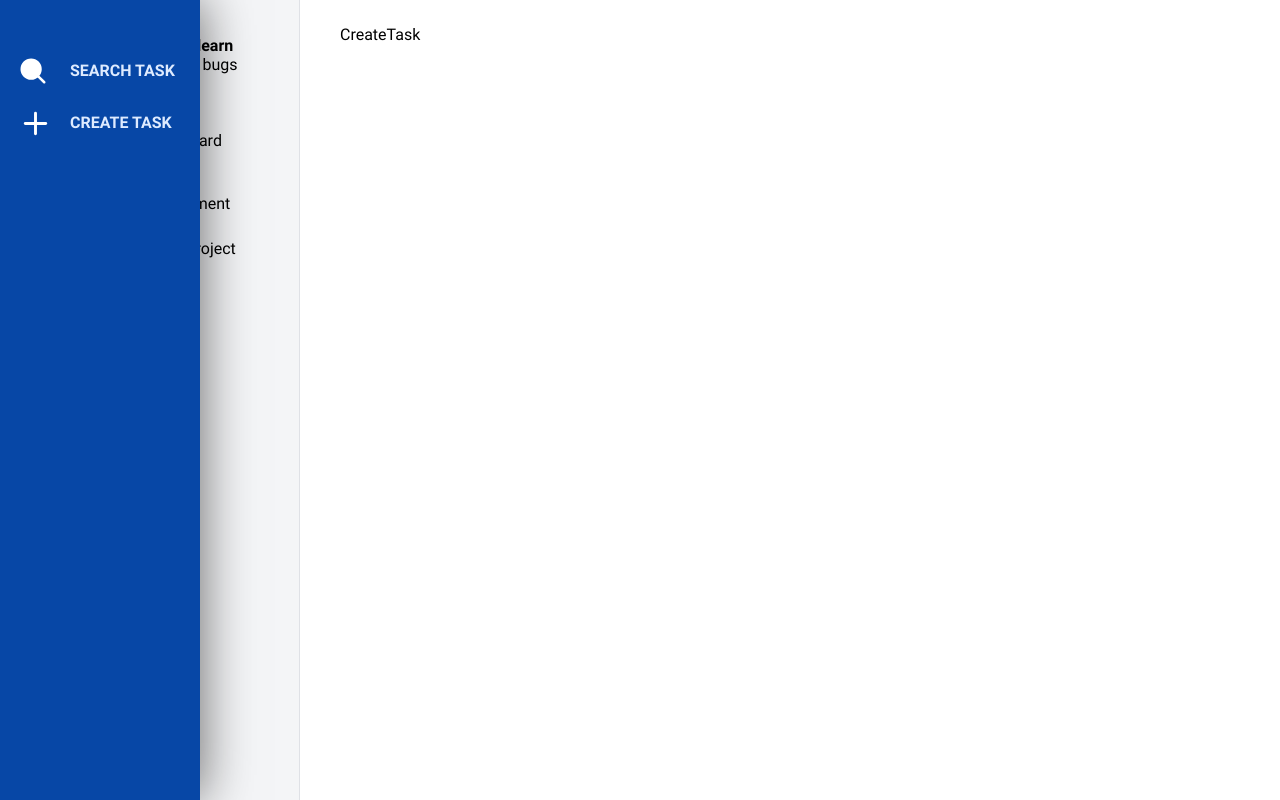
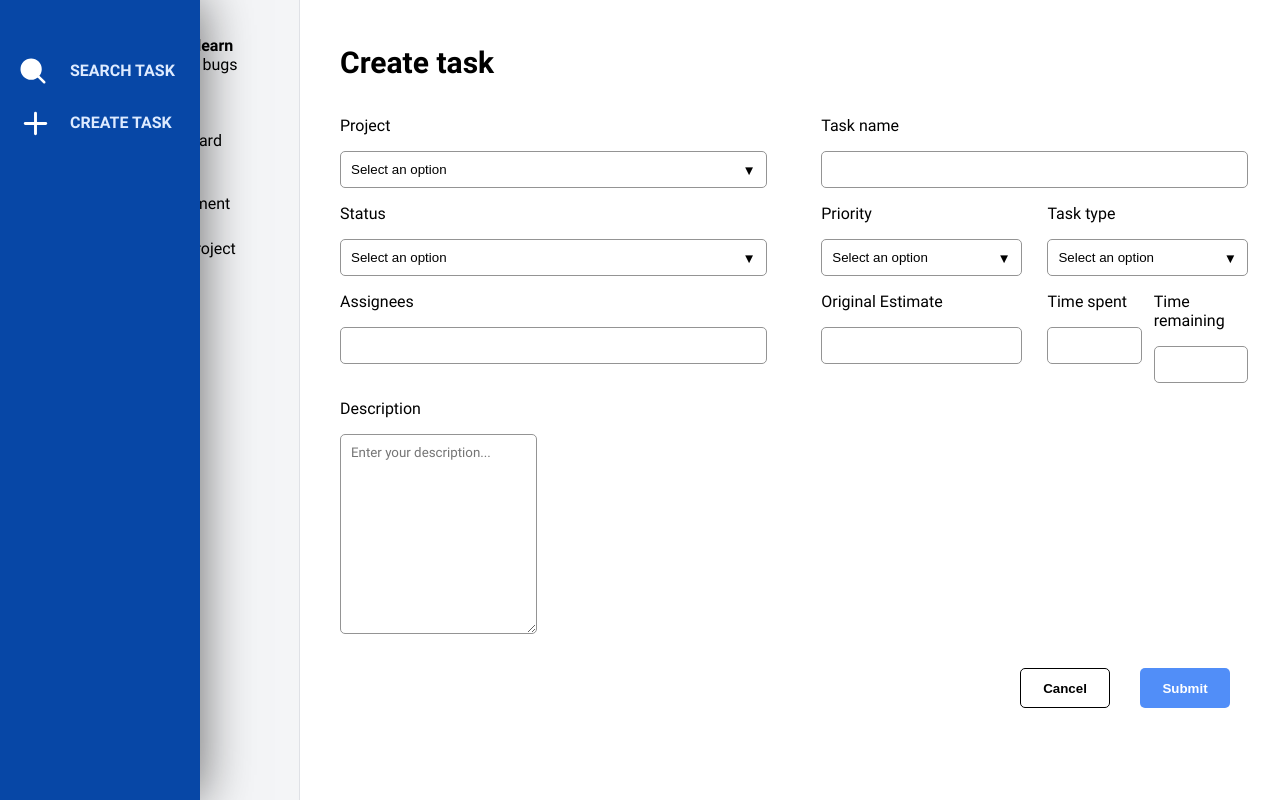
Before and after one commit to nhaty7400/jira-project, a React (Vite) app: page /createTask in a window 1280 px wide. Built offline with nearby package versions, Linux system fonts and the light colour scheme; grey boxes are pictures that could not be loaded.

Commit message:
create task layout done

```diff
--- /dev/null
+++ b/src/components/dropdown/dropdown.module.scss
@@ -0,0 +1,40 @@
+
+  .dropdown-content {
+    display: block;
+    position: absolute;
+    background-color: white;
+    width: 100%;
+    box-shadow: 0 0.8rem 1.6rem 0 rgba(0, 0, 0, 0.2);
+  }
+
+  .dropdown-content a {
+    padding: 12px 16px;
+    text-decoration: none;
+    display: block;
+    color: #333;
+  }
+
+  .dropdown-content a:hover {
+    background-color: #f1f1f1;
+  }
+
+  .input-with-arrow {
+    padding: 1rem 3rem 1rem 1rem;
+    text-align: left;
+    background-color: white;
+    border: 0.1rem solid #949494;
+    border-radius: 0.5rem;
+    position: relative;
+    display: inline-block;
+    width: 100%;
+  }
+
+  .input-with-arrow::after {
+    content: "\25bc";
+    position: absolute;
+    color:black;
+    top: 50%;
+    right: 1rem;
+    transform: translateY(-50%);
+    pointer-events: none;
+  }
--- /dev/null
+++ b/src/components/dropdown/dropdown.tsx
@@ -0,0 +1,41 @@
+import React, { useState } from 'react';
+import css from "./dropdown.module.scss";
+
+interface DropdownProps {
+  options: string[];
+  onSelect: (selectedOption: string) => void; // Callback for handling selection
+}
+
+const Dropdown: React.FC<DropdownProps> = ({ options, onSelect }) => {
+  const [selectedValue, setSelectedValue] = useState<string | null>(null);
+  const [isOpen, setIsOpen] = useState(false);
+
+  const toggleDropdown = (event: React.MouseEvent<HTMLButtonElement>) => {
+    event.preventDefault();
+    setIsOpen(prevIsOpen => !prevIsOpen);
+  };
+
+
+  const handleOptionClick = (option: string) => {
+    setSelectedValue(option);
+    onSelect(option); // Call the provided callback with the selected option
+    setIsOpen(false);
+  };
+
+  return (
+    <div className={css["dropdown"]}>
+      <button className={css["input-with-arrow"]} onClick={(event) => toggleDropdown(event)}>{selectedValue ? selectedValue : 'Select an option'}</button>
+      {isOpen && (
+        <div className={css["dropdown-content"]}>
+          {options.map((option, index) => (
+            <a key={index} href="#" onClick={() => handleOptionClick(option)}>
+              {option}
+            </a>
+          ))}
+        </div>
+      )}
+    </div>
+  );
+};
+
+export default Dropdown;
--- /dev/null
+++ b/src/pages/create/create-task/create-task.module.scss
@@ -0,0 +1,63 @@
+.title{
+    font-size: 3rem;
+}
+
+.column-2{
+    display: flex;
+    justify-content: space-between;
+}
+
+.form-group{
+    width: 47%;
+}
+
+input{
+    padding: 1rem 3rem 1rem 1rem;
+    background-color: white;
+    border: 0.1rem solid #949494;
+    border-radius: 0.5rem;
+    display: inline-block;
+    width: 100%;
+}
+
+textarea{
+    border: 0.1rem solid #949494;
+    min-height: 20rem;
+    border-radius: 0.5rem;
+    padding: 1rem;
+    font-family: 'Roboto';
+}
+
+.button-group{
+    position: absolute;
+    right:5rem;
+    margin-top: 3rem;
+    .cancel-button{
+        margin-right: 3rem;
+        width: 9rem;
+        height: 4rem;
+        border: 0.1rem solid black;
+        border-radius: 0.5rem;
+        background-color: white;
+        color: black;
+        font-weight: bold;
+        transition: background-color .3s;
+        &:hover{
+            background-color: #949494;
+        }
+    }
+    .submit-button{
+        width: 9rem;
+        height: 4rem;
+        border: none;
+        border-radius: 0.5rem;
+        background-color: #518EF8;
+        color: white;
+        font-weight: bold;
+        transition: all .3s;
+        &:hover{
+            background-color: #196DFE;
+            color: #949494;
+        }
+    }
+}
--- a/src/pages/create/create-task/create-task.tsx
+++ b/src/pages/create/create-task/create-task.tsx
@@ -1,9 +1,85 @@
-import React from 'react'
+import React, { useState } from "react";
+import css from "./create-task.module.scss";
+import Dropdown from "../../../components/dropdown/dropdown";
 
 function CreateTask() {
+  const options = ["Option 1", "Option 2", "Option 3"];
+  const [selectedOption, setSelectedOption] = useState<string | null>(null);
+
+  const handleDropdownSelect = (selectedValue: string) => {
+    setSelectedOption(selectedValue);
+  };
   return (
-    <div>CreateTask</div>
-  )
+    <div>
+      <h1 className={css["title"]}>Create task</h1>
+      <form action="">
+        <div className={css["column-2"]}>
+          <div className={css["form-group"]}>
+            <p className={css["input-label"]}>Project</p>
+            <Dropdown options={options} onSelect={handleDropdownSelect} />
+          </div>
+          <div className={css["form-group"]}>
+            <p className={css["input-label"]}>Task name</p>
+            <input></input>
+          </div>
+        </div>
+        <div className={css["column-2"]}>
+          <div className={css["form-group"]}>
+            <p className={css["input-label"]}>Status</p>
+            <Dropdown options={options} onSelect={handleDropdownSelect} />
+          </div>
+          <div className={css["form-group"]}>
+            <div className={css["column-2"]}>
+              <div className={css["form-group"]}>
+                <p className={css["input-label"]}>Priority</p>
+                <Dropdown options={options} onSelect={handleDropdownSelect} />
+              </div>
+              <div className={css["form-group"]}>
+                <p className={css["input-label"]}>Task type</p>
+                <Dropdown options={options} onSelect={handleDropdownSelect} />
+              </div>
+            </div>
+          </div>
+        </div>
+        <div className={css["column-2"]}>
+          <div className={css["form-group"]}>
+            <p className={css["input-label"]}>Assignees</p>
+            <input></input>
+          </div>
+          <div className={css["form-group"]}>
+            <div className={css["column-2"]}>
+              <div className={css["form-group"]}>
+                <p className={css["input-label"]}>Original Estimate</p>
+                <input></input>
+              </div>
+              <div className={css["form-group"]}>
+                <div className={css["column-2"]}>
+                  <div className={css["form-group"]}>
+                    <p className={css["input-label"]}>Time spent</p>
+                    <input></input>
+                  </div>
+                  <div className={css["form-group"]}>
+                    <p className={css["input-label"]}>Time remaining</p>
+                    <input></input>
+                  </div>
+                </div>
+              </div>
+            </div>
+          </div>
+        </div>
+        <div className={css["column-2"]}>
+          <div className={css["form-group"]}>
+            <p className={css["input-label"]}>Description</p>
+            <textarea placeholder="Enter your description..."></textarea>
+          </div>
+        </div>
+      </form>
+      <div className={css["button-group"]}>
+          <button className={css["cancel-button"]}>Cancel</button>
+          <button className={css["submit-button"]}>Submit</button>
+        </div>
+    </div>
+  );
 }
 
-export default CreateTask
+export default CreateTask;
```
